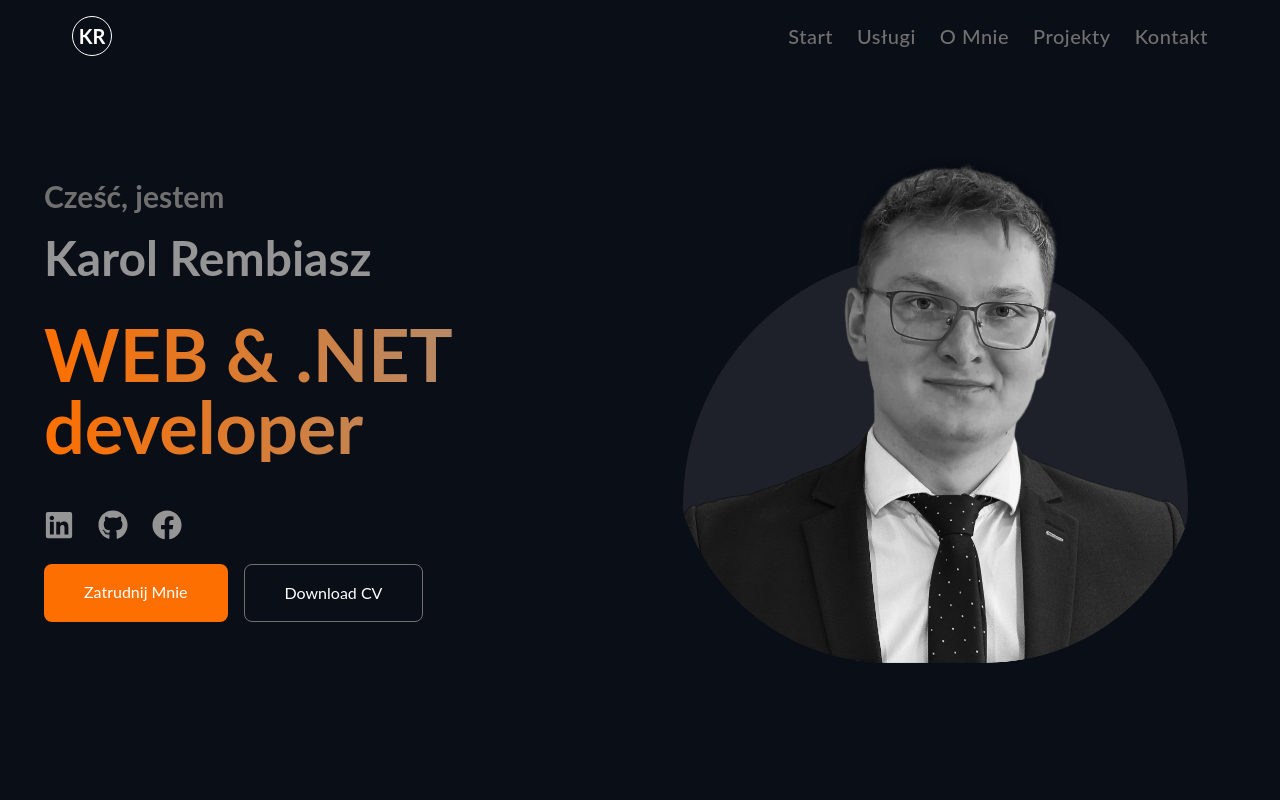
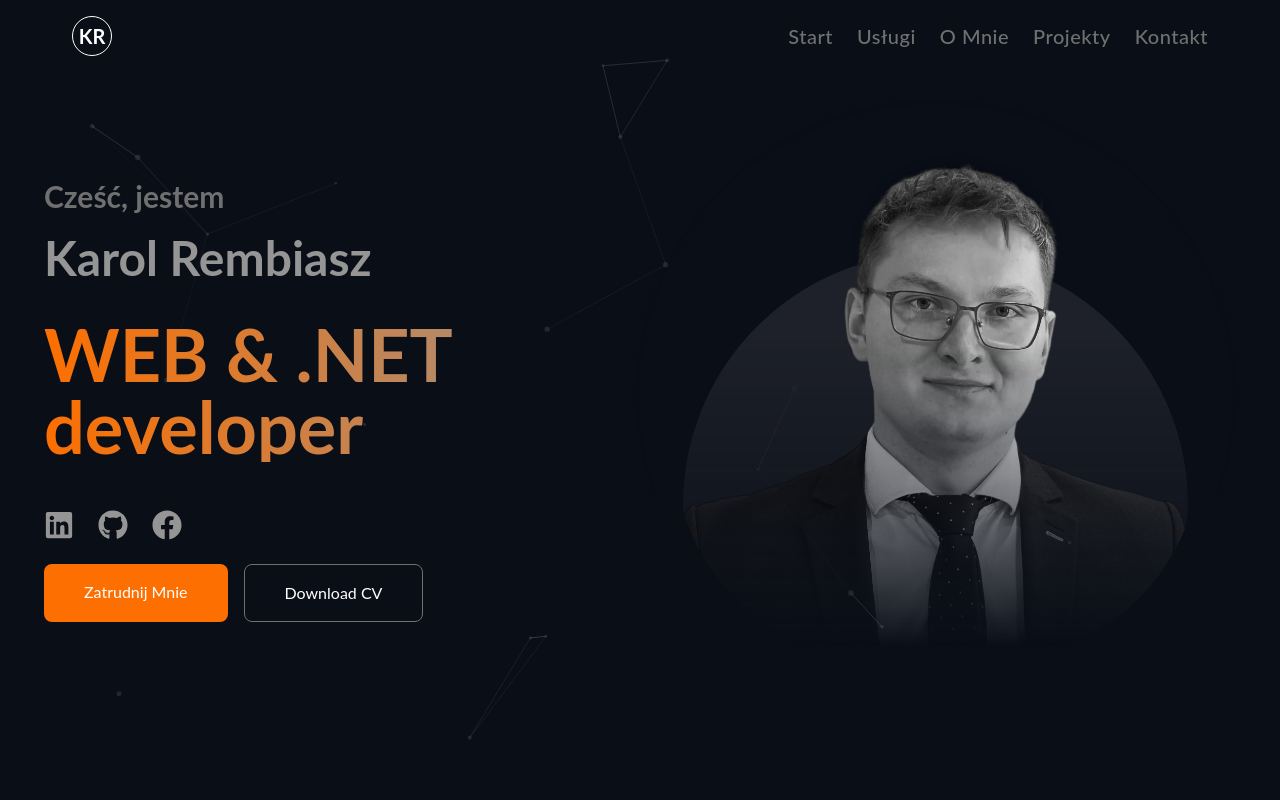
Before and after one commit to KarolR2001/Portfolio, a Next.js app: page / in a window 1280 px wide. Shown: the top 800 px of the page. Built offline with nearby package versions, Linux system fonts and the light colour scheme.

Commit message:
Update Hero Section and background
Add background loyaut Particles.

```diff
--- a/app/components/Hero.tsx
+++ b/app/components/Hero.tsx
@@ -79,9 +79,15 @@ const Hero = () => {
           <Image
             src="/profilowe.png"
             alt="Karol Rembiasz"
+            priority
             width={700}
+            quality={100}
             height={700}
-            className="rounded-full object-cover"
+            className="rounded-full object-cover shadow-inner"
+  style={{
+    WebkitMaskImage: "linear-gradient(to bottom, rgba(0, 0, 0, 1) 40%, rgba(0, 0, 0, 0) 100%)",
+    maskImage: "linear-gradient(to bottom, rgba(0, 0, 0, 1) 40%, rgba(0, 0, 0, 0) 93%)"
+  }}
           />
         </div>
       </div>
--- /dev/null
+++ b/app/components/ParticlesBackground.tsx
@@ -0,0 +1,34 @@
+"use client";
+import { useCallback } from "react";
+import Particles from "react-tsparticles";
+import { loadSlim } from "tsparticles-slim";
+
+export default function ParticlesBackground() {
+  const particlesInit = useCallback(async (engine: any) => {
+    await loadSlim(engine);
+  }, []);
+
+  return (
+    <Particles
+      id="tsparticles"
+      init={particlesInit}
+      options={{
+        fullScreen: { enable: true },
+        particles: {
+          number: { value: 20 },
+          move: { enable: true, speed: 0.5 },
+          size: { value: { min: 1, max: 3 } },
+          color: { value: "#ffffff" },
+          opacity: { value: 0.1 },
+          links: {
+            enable: true,
+            distance: 190,
+            color: "#ffffff",
+            opacity: 0.1,
+          },
+        },
+        background: { color: "#0a0e17" },
+      }}
+    />
+  );
+}
--- a/app/globals.css
+++ b/app/globals.css
@@ -24,11 +24,12 @@ body {
   animation: fadeIn 1s ease-out forwards;
 }
 
+
 /* Global color settings */
 :root {
   --color-background: #0a0e17;
   --color-gray-dark: #707070;
   --color-gray-light: #959595;
-  --color-gray-dark-2: #ffffff0a;
+  --color-gray-dark-2: #141720;
   --color-accent: #FD6F00;
 }
--- a/app/layout.tsx
+++ b/app/layout.tsx
@@ -1,5 +1,6 @@
 import type { Metadata } from "next";
 import { Geist, Geist_Mono } from "next/font/google";
+import  Particles  from "./components/ParticlesBackground"; // Import komponentu cząsteczek
 import "./globals.css";
 
 const geistSans = Geist({
@@ -23,13 +24,16 @@ export const metadata: Metadata = {
     siteName: "Karol Rembiasz Portfolio",
     images: [
       {
-        url: "/miniatura.png",
+        url: "https://karol-rembiasz-portfolio.vercel.app/miniatura.png",
         width: 1200,
         height: 630,
         alt: "Miniatura portfolio Karola Rembiasza",
       },
     ],
     type: "website",
+  },
+  icons: {
+    icon: "/favicon.ico",
   },
 };
 
@@ -38,8 +42,13 @@ export default function RootLayout({
 }: Readonly<{ children: React.ReactNode }>) {
   return (
     <html lang="pl">
-      <body className={`${geistSans.variable} ${geistMono.variable} antialiased`}>
-        {children}
+      <head>
+        <link rel="icon" href="/favicon.ico" sizes="any" />
+        <meta property="og:image" content="https://karol-rembiasz-portfolio.vercel.app/miniatura.png" />
+      </head>
+      <body className={`${geistSans.variable} ${geistMono.variable} antialiased relative`}>
+        <Particles /> {/* Tło cząsteczkowe */}
+        <main className="relative z-10">{children}</main>
       </body>
     </html>
   );
--- a/package.json
+++ b/package.json
@@ -14,7 +14,10 @@
     "react": "^19.0.0",
     "react-dom": "^19.0.0",
     "react-icons": "^5.5.0",
-    "resend": "^4.1.2"
+    "react-tsparticles": "^2.12.2",
+    "resend": "^4.1.2",
+    "tsparticles-engine": "^2.12.0",
+    "tsparticles-slim": "^2.12.0"
   },
   "devDependencies": {
     "@eslint/eslintrc": "^3",
```
Also changed, not shown: 1 other file (tests, documents, lock files or other folders).
